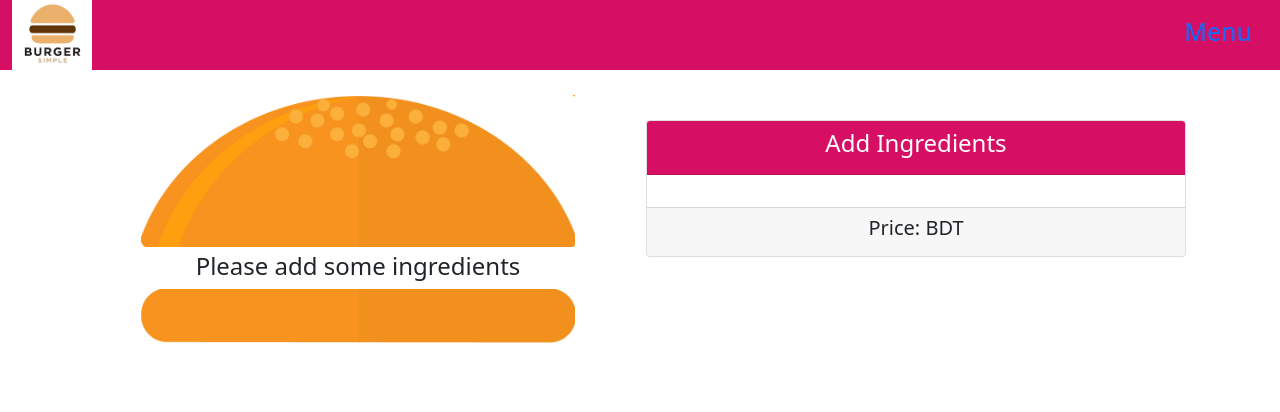
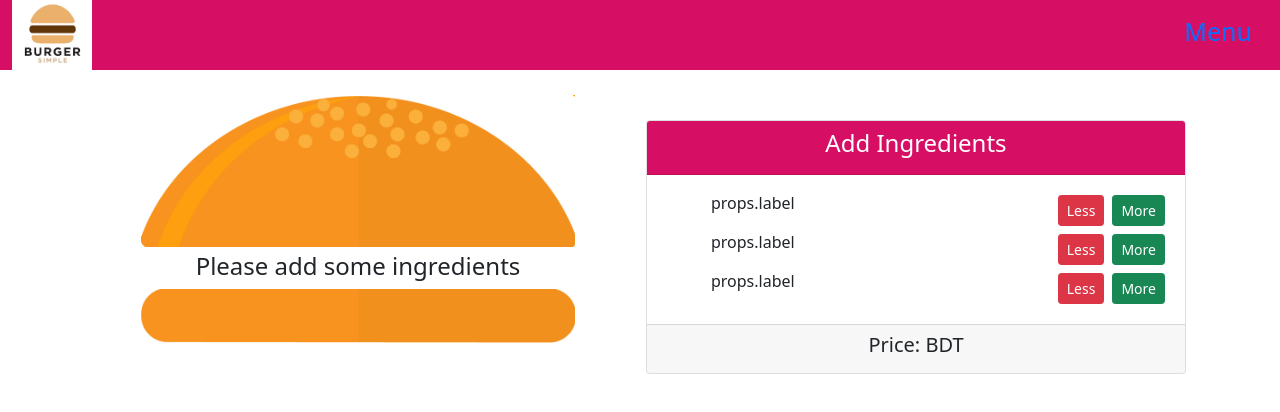
Before and after one commit to mitul88/react-burger-builder, a React (Create React App) app: page / in a window 1280 px wide. Shown: the top 412 px of the page. Built offline with nearby package versions, Linux system fonts and the light colour scheme.

Commit message:
mapped controls arr and styled BuildControl

```diff
--- a/src/Components/BurgerBuilder/Controls/Controls.js
+++ b/src/Components/BurgerBuilder/Controls/Controls.js
@@ -1,4 +1,20 @@
 import { Card, CardBody, CardFooter, CardHeader, Button } from "reactstrap";
+
+const controls = [
+    {label: 'Salad', type: 'salad'},
+    {label: 'Cheese', type: 'cheese'},
+    {label: 'Meat', type: 'meat'}
+]
+
+const BuildControl = props => {
+    return (
+        <div className="d-flex">
+            <div className="me-auto ms-5">props.label</div>
+            <button className="btn btn-danger btn-sm m-1">Less</button>
+            <button className="btn btn-success btn-sm m-1">More</button>
+        </div>
+    )
+}
 
 
 const Controls = () => {
@@ -16,7 +32,15 @@ const Controls = () => {
                     <h4>Add Ingredients</h4>
                 </CardHeader>
                 <CardBody>
-
+                    {
+                        controls.map(item=> {
+                            return <BuildControl
+                                 label={item.label}
+                                 type={item.type}
+                                 key={Math.random()}
+                               />
+                        })
+                    }
                 </CardBody>
                 <CardFooter>
                     <h5>
```
